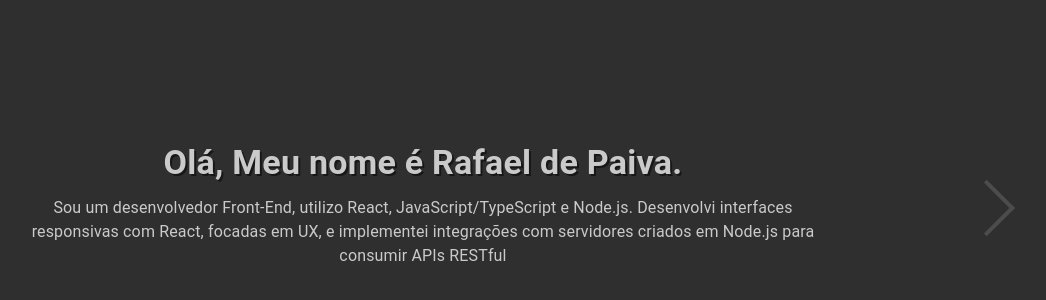
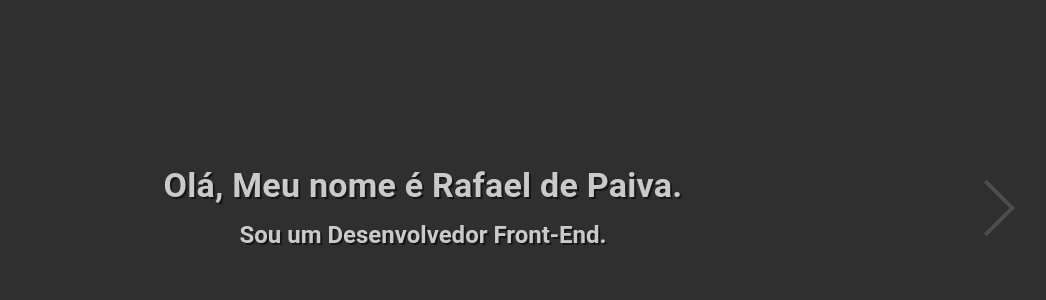
Before and after one commit to rafaelpmaio/resume, a React (Create React App) app: page / in a window 1280 px wide. Shown: the part 192-492 px from the top of the page, without its empty margins (217-1263 px from the left). Built offline with nearby package versions, Linux system fonts and the light colour scheme.

Commit message:
changing slider to navigate throw pages

```diff
--- a/package.json
+++ b/package.json
@@ -18,6 +18,7 @@
     "react-animations": "^1.0.0",
     "react-awesome-slider": "^4.1.0",
     "react-dom": "^18.3.1",
+    "react-router-dom": "^6.25.1",
     "react-scripts": "5.0.1",
     "styled-components": "^6.1.12",
     "typescript": "^4.9.5",
--- /dev/null
+++ b/src/@types/react-awesome-slider.d.ts
@@ -0,0 +1 @@
+declare module 'react-awesome-slider/dist/navigation';
--- a/src/App.tsx
+++ b/src/App.tsx
@@ -1,24 +1,35 @@
-import { Box } from "@mui/material";
+import { Box, Typography } from "@mui/material";
 import { AboutMe } from "components/AboutMe";
 import { Projects } from "components/Projects";
 import AwesomeSlider from "react-awesome-slider";
 import 'react-awesome-slider/dist/styles.css';
+import {
+  Provider,
+  Link,
+  withNavigationContext,
+  withNavigationHandlers
+} from "react-awesome-slider/dist/navigation";
+
+const NavigationSlider = withNavigationHandlers(AwesomeSlider)
 
 function App() {
   return (
     <Box component="main" >
-      <AwesomeSlider
-        bullets={false}
-        fillParent
-        infinite={false}
-      >
-        <section>
-          <AboutMe />
-        </section>
-        <section>
-          <Projects />
-        </section>
-      </AwesomeSlider>
+      <NavigationSlider
+        className="awesome-slider"
+        media={[
+          {
+            slug: "page-one",
+            className: "page-one",
+            children: <AboutMe />
+          },
+          {
+            slug: "page-two",
+            className: "page-two",
+            children: <Projects />
+          }
+        ]}
+      />
     </Box>
   );
 }
--- a/src/components/AboutMe/index.tsx
+++ b/src/components/AboutMe/index.tsx
@@ -8,6 +8,7 @@ import { TypingAnimationDiv } from "animations";
 export const AboutMe = () => {
     return (
         <Box
+            component="section"
             display="flex"
             flexDirection="column"
             alignItems="center"
@@ -21,14 +22,16 @@ export const AboutMe = () => {
                     fontWeight={700}
                     gutterBottom
                     sx={{
-                        textShadow:" 2px 2px 0 rgba(0, 0, 0, 0.5)"
+                        textShadow: " 2px 2px 0 rgba(0, 0, 0, 0.5)"
                     }}
                 >
                     Olá, Meu nome é Rafael de Paiva.
                 </Typography>
-                <Typography variant="body1" color="#cacaca" gutterBottom>
-                    Sou um desenvolvedor Front-End, utilizo React, JavaScript/TypeScript e Node.js.
-                    Desenvolvi interfaces responsivas com React, focadas em UX, e implementei integrações com servidores criados em Node.js para consumir APIs RESTful
+                <Typography variant="h5" color="#cacaca" fontWeight={700}
+                    sx={{
+                        textShadow: " 2px 2px 0 rgba(0, 0, 0, 0.5)"
+                    }}>
+                    Sou um Desenvolvedor Front-End.
                 </Typography>
             </Stack>
         </Box>
--- /dev/null
+++ b/src/components/AppRoutes/index.tsx
@@ -0,0 +1,16 @@
+import App from "App"
+import { BrowserRouter } from "react-router-dom"
+import {
+    Provider,
+    Link
+} from "react-awesome-slider/dist/navigation";
+
+export const AppRoutes = () => {
+    return (
+        <BrowserRouter>
+            <Provider slug="page-one">
+                <App />
+            </Provider>
+        </BrowserRouter>
+    )
+}
--- a/src/components/ProjectDialog/index.tsx
+++ b/src/components/ProjectDialog/index.tsx
@@ -1,8 +1,10 @@
 import {
+    Box,
     Button,
     Card,
-    CardActions,
     CardContent,
+    CardMedia,
+    Chip,
     Dialog,
     DialogActions,
     DialogContent,
@@ -16,6 +18,7 @@ import { GrowHorizontalDiv, PopUpDiv } from "animations"
 import IProject from "interfaces/IProject"
 import { useState } from "react"
 import styled from "styled-components"
+import image from 'assets/images/CojYiivGDp.jpg'
 
 const Image = styled.img`
     height: 400px;
@@ -31,16 +34,26 @@ export const ProjectDialog = ({ project }: { project: IProject }) => {
 
     return (
         <Grid item xs={12} sm={4}>
-            <Card sx={{
-            }}>
-                <CardContent onClick={() => setOpen(true)} >
-                    <Typography gutterBottom variant="h5">{project.title}</Typography>
-                    badges
+            <Card
+                onClick={() => setOpen(true)}
+                sx={{ backgroundColor: "transparent" }}
+            >
+                <CardMedia component="img" src={image}/>
+                <CardContent  >
+                    <Typography
+                        variant="h5"
+                        fontWeight={700}
+                        color="white"
+                        textTransform="uppercase"
+                        gutterBottom
+                    >
+                        {project.title}
+                    </Typography>
+                    <Box >
+                        {project.tools.map(tool =>
+                        <Chip label={tool} variant="outlined" size="small" sx={{color:"#cacaca"}}/>)}
+                    </Box>
                 </CardContent>
-                <CardActions>
-                    <Button>Demo</Button>
-                    <Button>Github</Button>
-                </CardActions>
             </Card>
 
             <Dialog
--- a/src/components/Projects/index.tsx
+++ b/src/components/Projects/index.tsx
@@ -1,15 +1,14 @@
-import { Box, Grid, Typography } from "@mui/material"
+import { Box, Divider, Grid, Typography } from "@mui/material"
 import portfolioArr from "assets/portfolio.json";
 import { ProjectDialog } from "components/ProjectDialog";
 
 export const Projects = () => {
     return (
         <Box
-            display="flex"
-            flexDirection="column"
-            paddingTop={10}
-            height="100vh"
-            gap={10}
+            component="section"
+            sx={{
+                height: '100vh',
+            }}
         >
             <Box component="header">
                 <Typography
@@ -21,15 +20,19 @@ export const Projects = () => {
                         textShadow: " 2px 2px 0 rgba(0, 0, 0, 0.5)"
                     }}
                 >
-                    Projetos
+                    Portfolio
                 </Typography>
-                <Typography variant="body1" color="#cacaca">
-                    Projetos
-                </Typography>
+                <Divider sx={{
+                    borderColor: "white",
+                    marginY: 2,
+                    opacity: .25
+
+                }} />
             </Box>
-            <Grid container spacing={2}>
+            <Grid container spacing={2} direction="column">
                 {portfolioArr.map(project => <ProjectDialog project={project} />)}
             </Grid>
         </Box>
+
     )
 }
--- a/src/index.tsx
+++ b/src/index.tsx
@@ -1,15 +1,15 @@
 import React from 'react';
 import ReactDOM from 'react-dom/client';
 import 'styles/global.css';
-import App from './App';
 import reportWebVitals from './reportWebVitals';
+import { AppRoutes } from 'components/AppRoutes';
 
 const root = ReactDOM.createRoot(
   document.getElementById('root') as HTMLElement
 );
 root.render(
   <React.StrictMode>
-    <App />
+    <AppRoutes />
   </React.StrictMode>
 );
 
```
Also changed, not shown: src/assets/images/CojYiivGDp.jpg (added), 1 other file (tests, documents, lock files or other folders).
